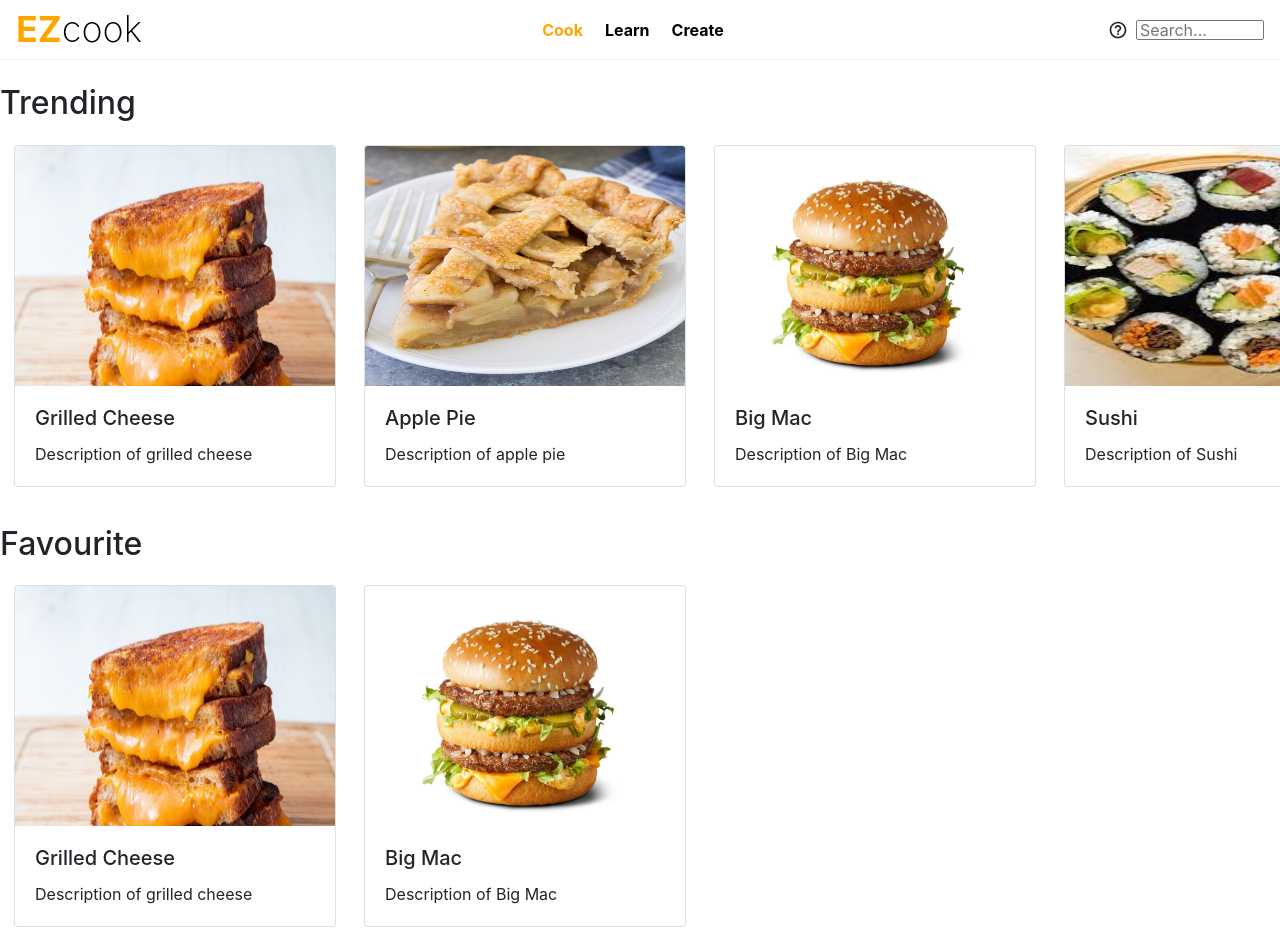
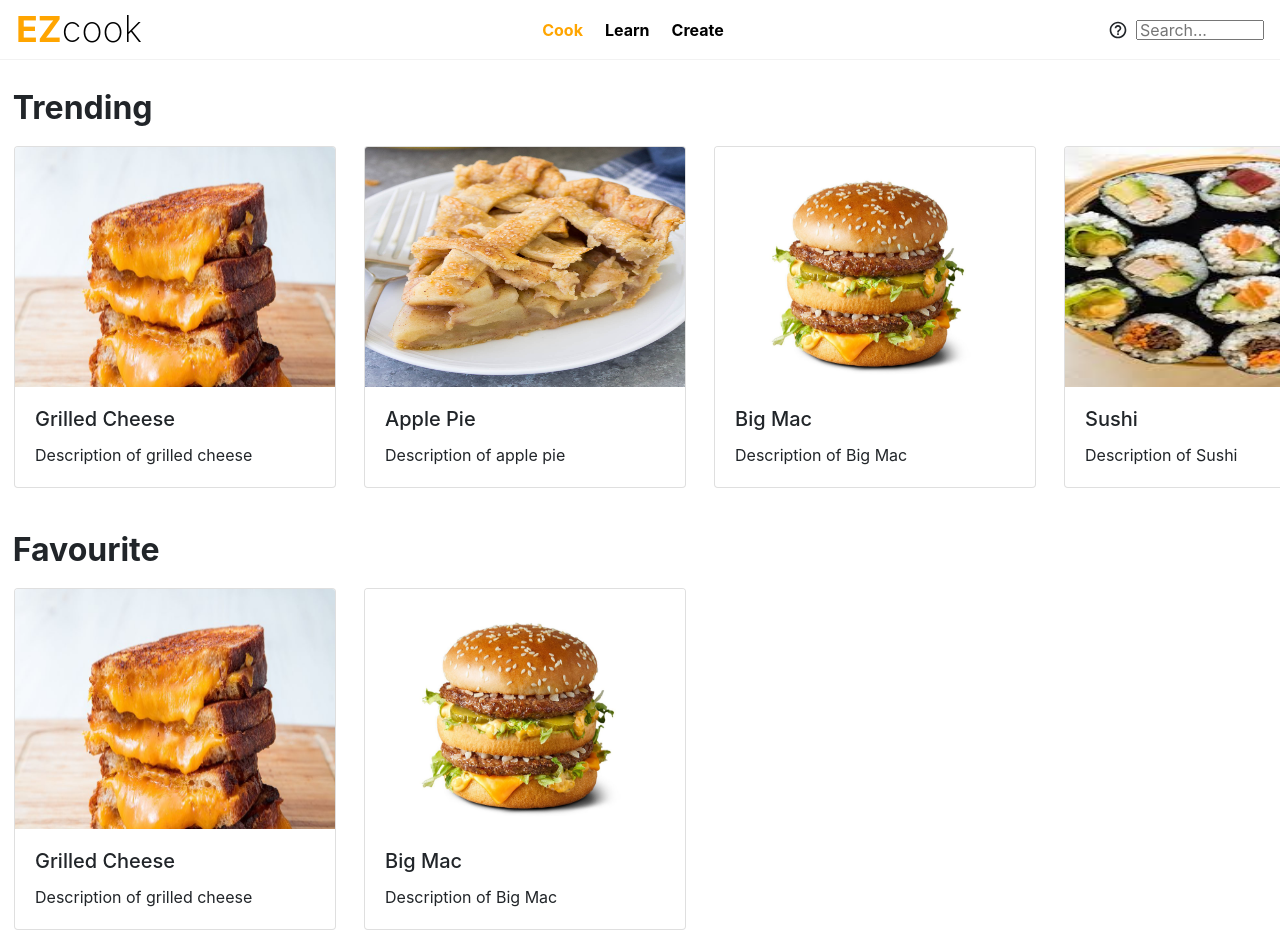
Before and after one commit to ChetanMandur/lab8-ezcook, a React (Create React App) app: page /#/ in a window 1280 px wide. Built offline with nearby package versions, Linux system fonts and the light colour scheme.

Commit message:
edited row name styling

```diff
--- a/src/Cook/RecipeRow.js
+++ b/src/Cook/RecipeRow.js
@@ -8,7 +8,7 @@
     const filterType = props.filterType
     return (
         <div className="recipeRowMain">
-            <h2>{name}</h2>
+            <div className="rowName">{name}</div>
             <div className="recipeRowSub">
                 {recipeListJSON.filter(
                     function (recipe){
--- a/src/Cook/css/RecipeRow.css
+++ b/src/Cook/css/RecipeRow.css
@@ -13,19 +13,25 @@
 .recipeRowSub::-webkit-scrollbar {
     width: 5px;
     height: 10px;
-  }
+}
 
 
 .recipeRowSub::-webkit-scrollbar-track {
     background: #f1f1f1;
-  }
+}
 
 
 .recipeRowSub::-webkit-scrollbar-thumb {
     background: rgb(180, 180, 180);
-  }
+}
 
 
 .recipeRowSub::-webkit-scrollbar-thumb:hover {
     background: rgb(134, 134, 134);
-  }
+}
+
+.rowName{
+    font-weight: bolder;
+    padding-left: 1%;
+    font-size:2rem;
+}
```
